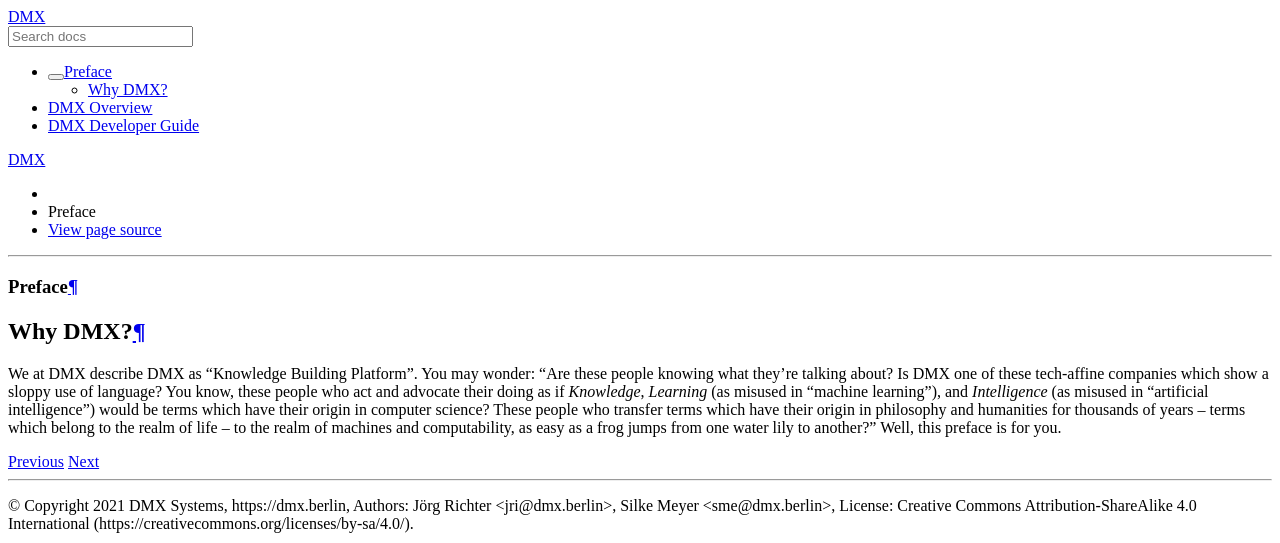
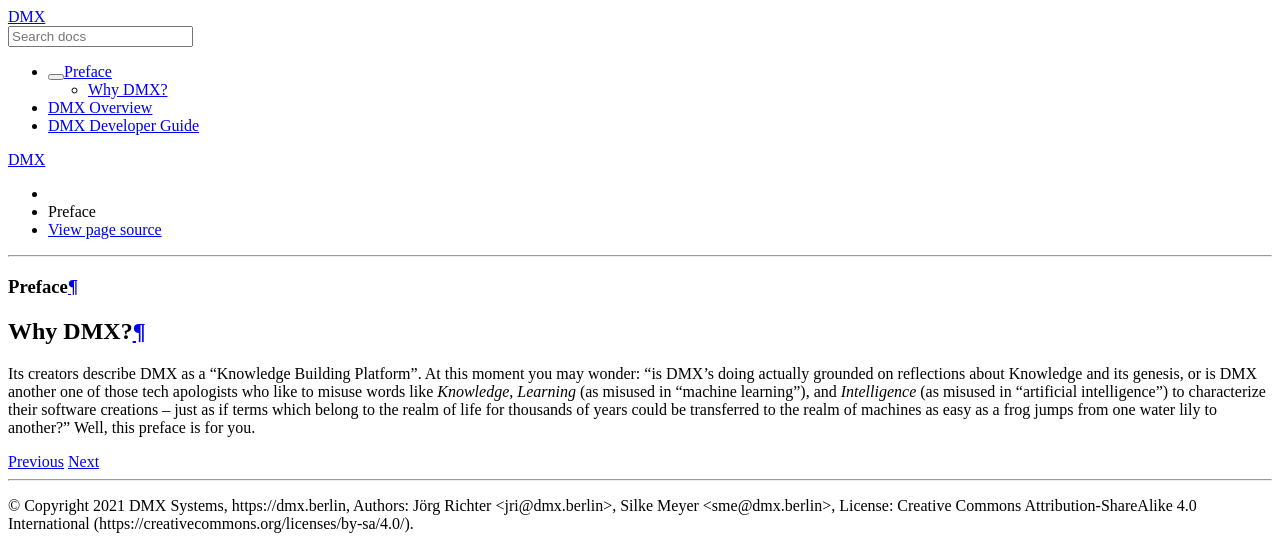
Before and after one commit to dmx-systems/dmx-documentation, a Sphinx documentation site: the page built from docs/preface.rst, in a window 1280 px wide, cut to the strip 0-543 px from the top of the page. Built offline with Sphinx 7.4.7 and the Read the Docs theme 2.0.0, drawn with Linux system fonts in a browser that asks for light colours.

Commit message:
Revise preface

```diff
--- a/docs/overview.rst
+++ b/docs/overview.rst
@@ -40,7 +40,7 @@
 
 At this point you may wonder: "Are associations directed?" Answer: "More than that!"
 
-In DMX the 2 ends of an association are not just attributable by "source" and "target", but by *arbitrary* roles, e.g. "parent", "child", "trainer", "trainee", or "trigger" etc.
+In DMX the 2 ends of an association are not just attributable by "source" and "target", but by *arbitrary* role types, e.g. "parent", "child", "trainer", "trainee", or "trigger" etc.
 
 Each of the 2 ends of a DMX association is defined by:
 
--- a/docs/preface.rst
+++ b/docs/preface.rst
@@ -8,4 +8,4 @@
 Why DMX?
 ********
 
-We at DMX describe DMX as "Knowledge Building Platform". You may wonder: "Are these people knowing what they're talking about? Is DMX one of these tech-affine companies which show a sloppy use of language? You know, these people who act and advocate their doing as if *Knowledge*, *Learning* (as misused in "machine learning"), and *Intelligence* (as misused in "artificial intelligence") would be terms which have their origin in computer science? These people who transfer terms which have their origin in philosophy and humanities for thousands of years -- terms which belong to the realm of life -- to the realm of machines and computability, as easy as a frog jumps from one water lily to another?" Well, this preface is for you.
+Its creators describe DMX as a "Knowledge Building Platform". At this moment you may wonder: "is DMX's doing actually grounded on reflections about Knowledge and its genesis, or is DMX another one of those tech apologists who like to misuse words like *Knowledge*, *Learning* (as misused in "machine learning"), and *Intelligence* (as misused in "artificial intelligence") to characterize their software creations -- just as if terms which belong to the realm of life for thousands of years could be transferred to the realm of machines as easy as a frog jumps from one water lily to another?" Well, this preface is for you.
```
